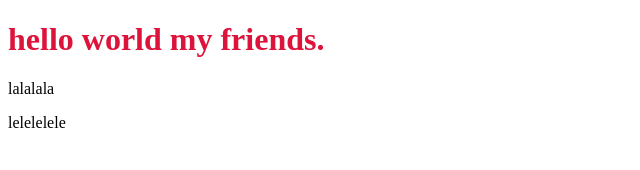
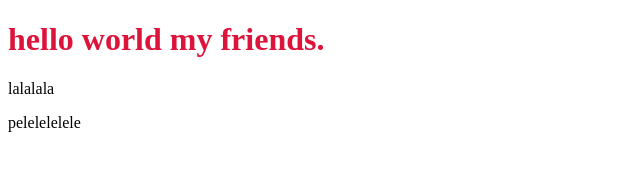
Before and after one commit to GuillermoC1982/ematest, a plain HTML site: page index.html in a window 1280 px wide. Shown: the full height of the page, 0-640 px from the left. Drawn offline with Linux system fonts and the light colour scheme.

Commit message:
commit peklelelel

```diff
--- a/index.html
+++ b/index.html
@@ -16,7 +16,7 @@
         lalalala
     </p>
     <p>
-        lelelelele
+        pelelelelele
     </p>
 </body>
 
```
